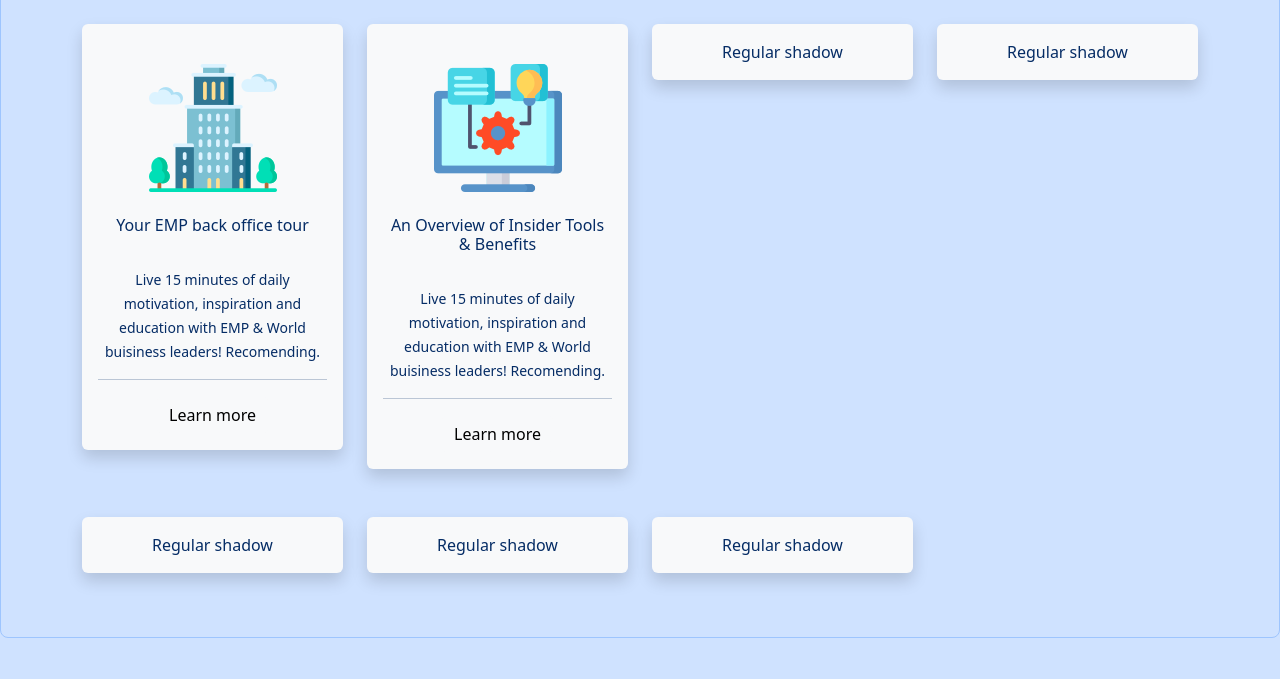
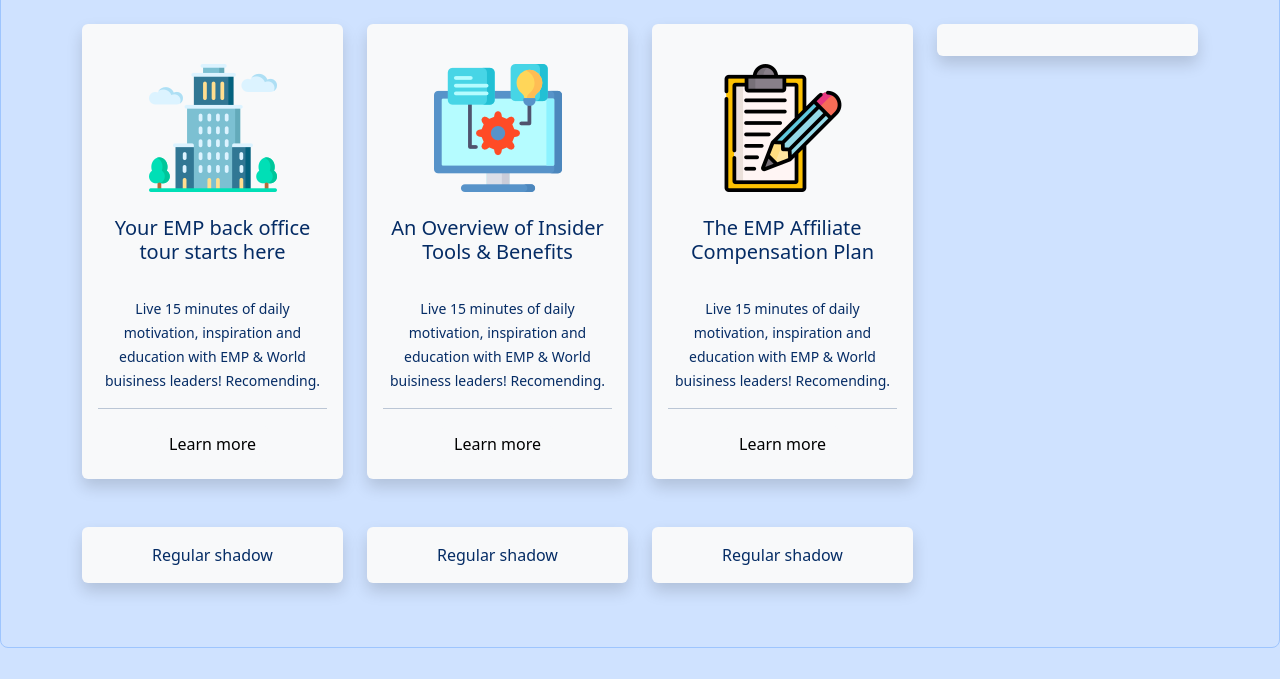
Before and after one commit to Drup1k/Frameworks-Exercise, a plain HTML site: page Index.html in a window 1280 px wide. Shown: the part 121-800 px from the top of the page. Drawn offline with nearby package versions, Linux system fonts and the light colour scheme.

Commit message:
start 4th box

```diff
--- a/Index.html
+++ b/Index.html
@@ -9,17 +9,19 @@
   <body class="p-3 text-primary-emphasis bg-primary-subtle border border-primary-subtle rounded-3">
      <h1 class="display-1 text-center">Frameworks Exercise</h1>
 
-<div class="container text-center"><br>
+
+
+     <div class="container text-center"><br>
   <div class="row row-cols-1 row-cols-sm-2 row-cols-md-4">
 
 
-<!-- First box -->
+<!-- start of 1st box -->
     <div class="col">
         <div class="shadow p-3 mb-5 bg-body-tertiary rounded">
         <br>
             <img src="office.png" class="img-fluid" alt="...">
             <br><br>
-            <h6>Your EMP back office tour</h6><br>
+            <h5>Your EMP back office tour starts here</h5><br>
             <p><small>Live 15 minutes of daily motivation,
                 inspiration and education with EMP &
                 World buisiness leaders! Recomending.</small></p>
@@ -29,9 +31,9 @@
 
 
         </div></div>
-<!-- end of first box -->
+<!-- end of 1st box -->
 
-
+<!-- start 2nd box -->
     <div class="col">
         <div class="shadow p-3 mb-5 bg-body-tertiary rounded">
 
@@ -39,7 +41,7 @@
 
             <img src="computer.png" class="img-fluid" alt="...">
             <br><br>
-            <h6>An Overview of Insider Tools & Benefits</h6><br>
+            <h5>An Overview of Insider Tools & Benefits</h5><br>
             <p><small>Live 15 minutes of daily motivation,
                 inspiration and education with EMP &
                 World buisiness leaders! Recomending.</small></p>
@@ -48,24 +50,47 @@
             <br>
 
 
+        </div></div>
+
+<!-- end of 2nd box -->
+
+<!-- start of the 3rd box -->
+
+    <div class="col">
+        <div class="shadow p-3 mb-5 bg-body-tertiary rounded">
+            <br>
+
+            <img src="clipboard.png" class="img-fluid" alt="...">
+            <br><br>
+            <h5>The EMP Affiliate Compensation Plan</h5><br>
+            <p><small>Live 15 minutes of daily motivation,
+                inspiration and education with EMP &
+                World buisiness leaders! Recomending.</small></p>
+                <hr>
+                <button type="button" class="btn btn-light">Learn more</button>
+
+                <br>
+        </div></div>
+
+<!-- end of the 3rd box -->
+
+<!-- start of the 4th box -->
+
+    <div class="col">
+        <div class="shadow p-3 mb-5 bg-body-tertiary rounded">
+
 
 
         </div></div>
 
+<!-- end of the 4th box -->
 
-
+<!-- start of the 5th box -->
 
     <div class="col">
         <div class="shadow p-3 mb-5 bg-body-tertiary rounded">Regular shadow</div>
 
-    </div>
-    <div class="col">
-        <div class="shadow p-3 mb-5 bg-body-tertiary rounded">Regular shadow</div>
-
-    </div>
-    <div class="col">
-        <div class="shadow p-3 mb-5 bg-body-tertiary rounded">Regular shadow</div>
-
+<!-- end of the 5th box -->
     </div>
     <div class="col">
         <div class="shadow p-3 mb-5 bg-body-tertiary rounded">Regular shadow</div>
```
Also changed, not shown: clipboard.png (added).
